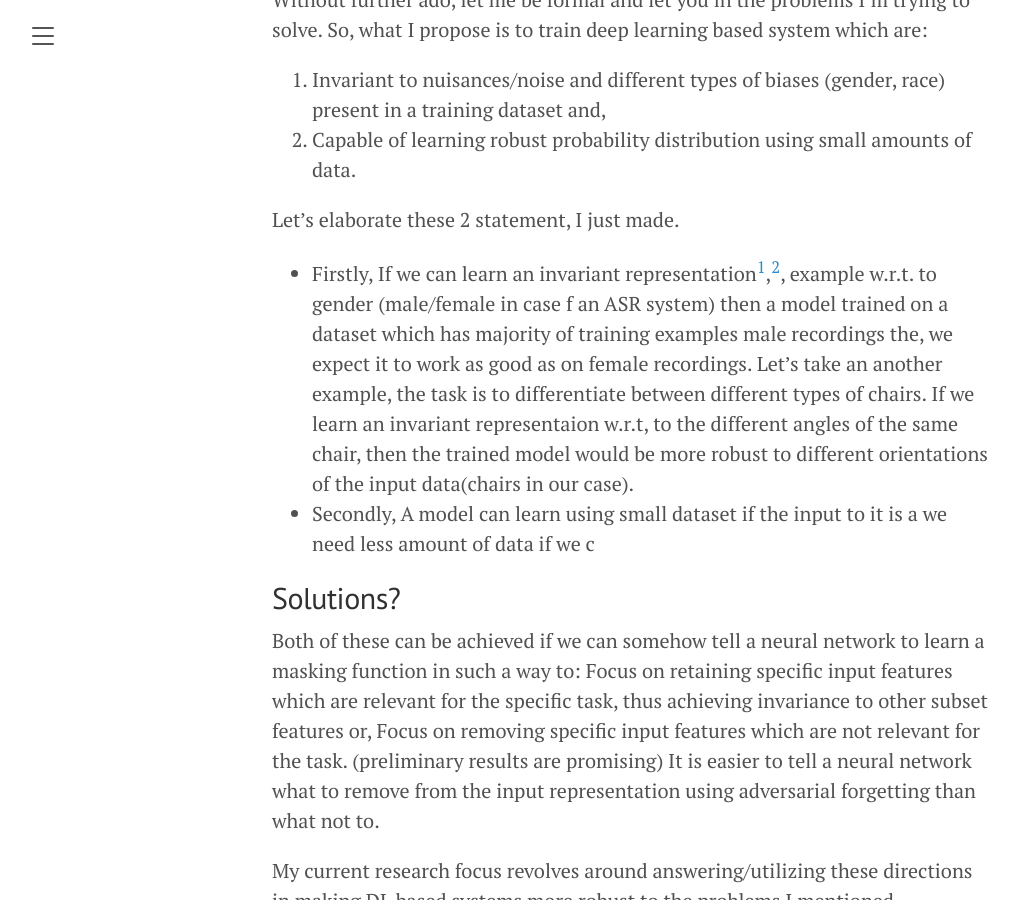
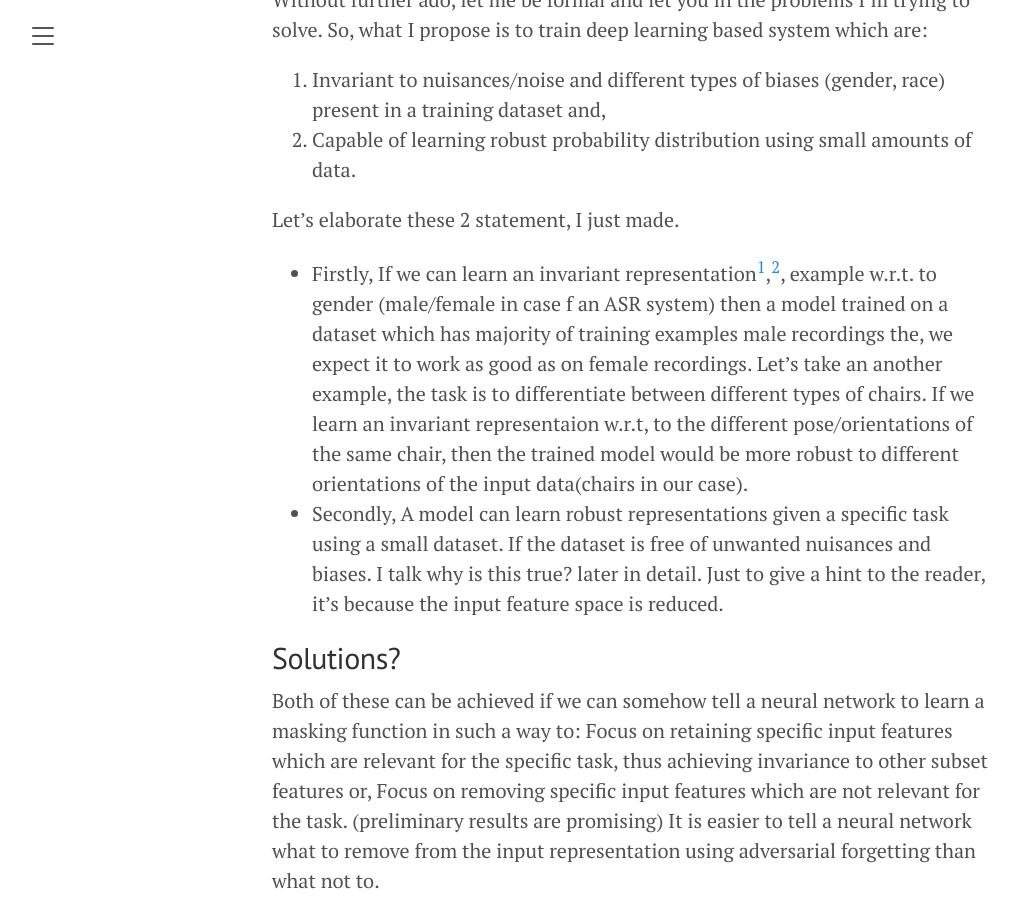
Before and after one commit to raotnameh/raotnameh.github.io, a Jekyll site: the page built from current_rf.md, in a window 1280 px wide and 900 px high, scrolled down 1212 px. Shown: the whole window, without its empty margins (8-1026 px from the left). Built offline with Jekyll 4.4.1, drawn with Linux system fonts in a browser that asks for light colours.

Commit message:
It's just my website

```diff
--- a/current_rf.md
+++ b/current_rf.md
@@ -20,8 +20,8 @@ Without further ado, let me be formal and let you in the problems I'm trying to
 2. Capable of learning robust probability distribution using small amounts of data.
 
 Let's elaborate these 2 statement, I just made.
-* Firstly, If we can learn an invariant representation[^ref2],[^ref3], example w.r.t. to gender (male/female in case f an ASR system) then a model trained on a dataset which has majority of training examples male recordings the, we expect it to work as good as on female recordings. Let's take an another example, the task is to differentiate between different types of chairs. If we learn an invariant representaion w.r.t, to the different angles of the same chair, then the trained model would be more robust to different orientations of the input data(chairs in our case).
-* Secondly, A model can learn using small dataset if the input to it is a we need less amount of data if we c
+* Firstly, If we can learn an invariant representation[^ref2],[^ref3], example w.r.t. to gender (male/female in case f an ASR system) then a model trained on a dataset which has majority of training examples male recordings the, we expect it to work as good as on female recordings. Let's take an another example, the task is to differentiate between different types of chairs. If we learn an invariant representaion w.r.t, to the different pose/orientations of the same chair, then the trained model would be more robust to different orientations of the input data(chairs in our case).
+* Secondly, A model can learn robust representations given a specific task using a small dataset. If the dataset is free of unwanted nuisances and biases. I talk why is this true? later in detail. Just to give a hint to the reader, it's because the input feature space is reduced.
 
 ## Solutions?
 Both of these can be achieved if we can somehow tell a neural network to learn a masking function in such a way to:
```
